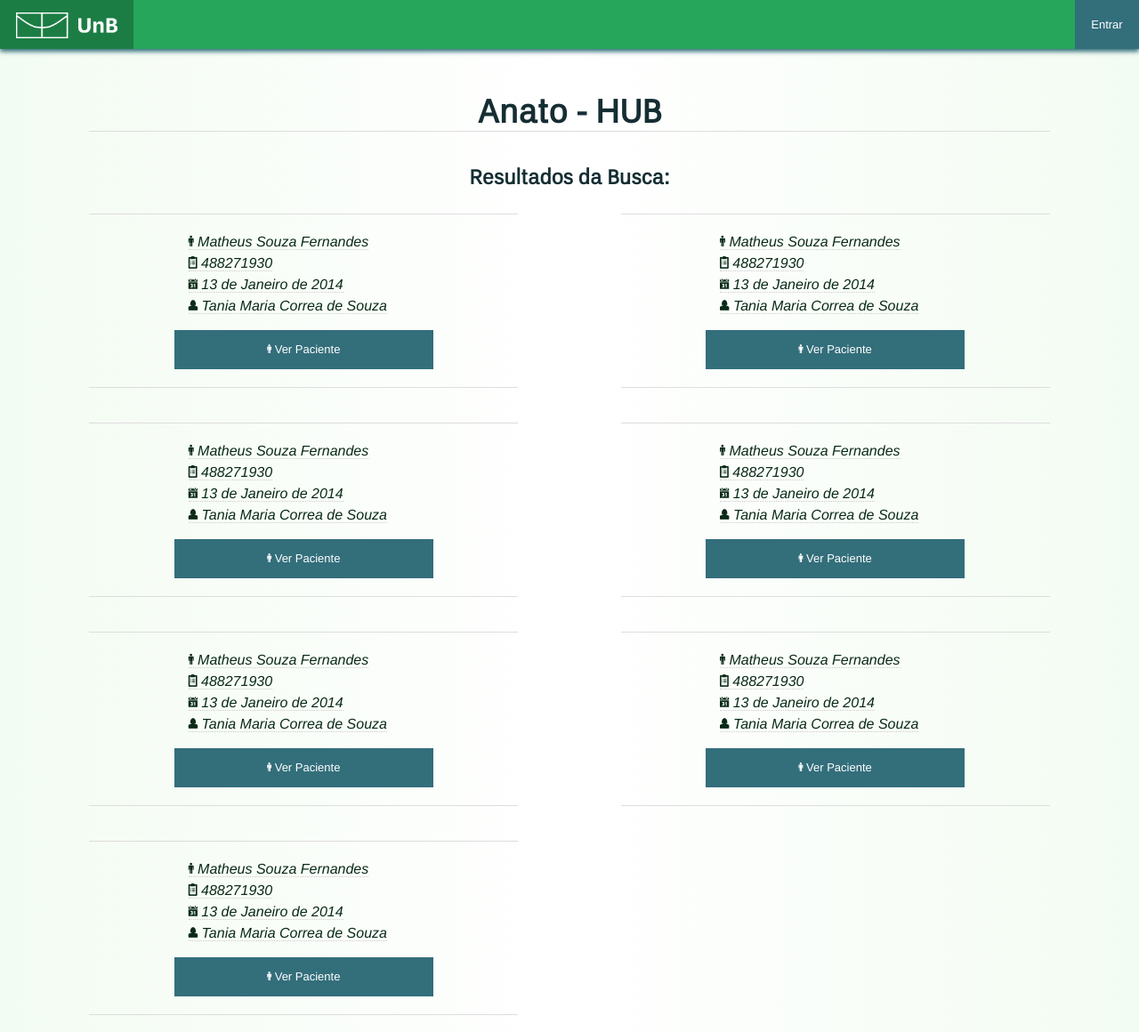
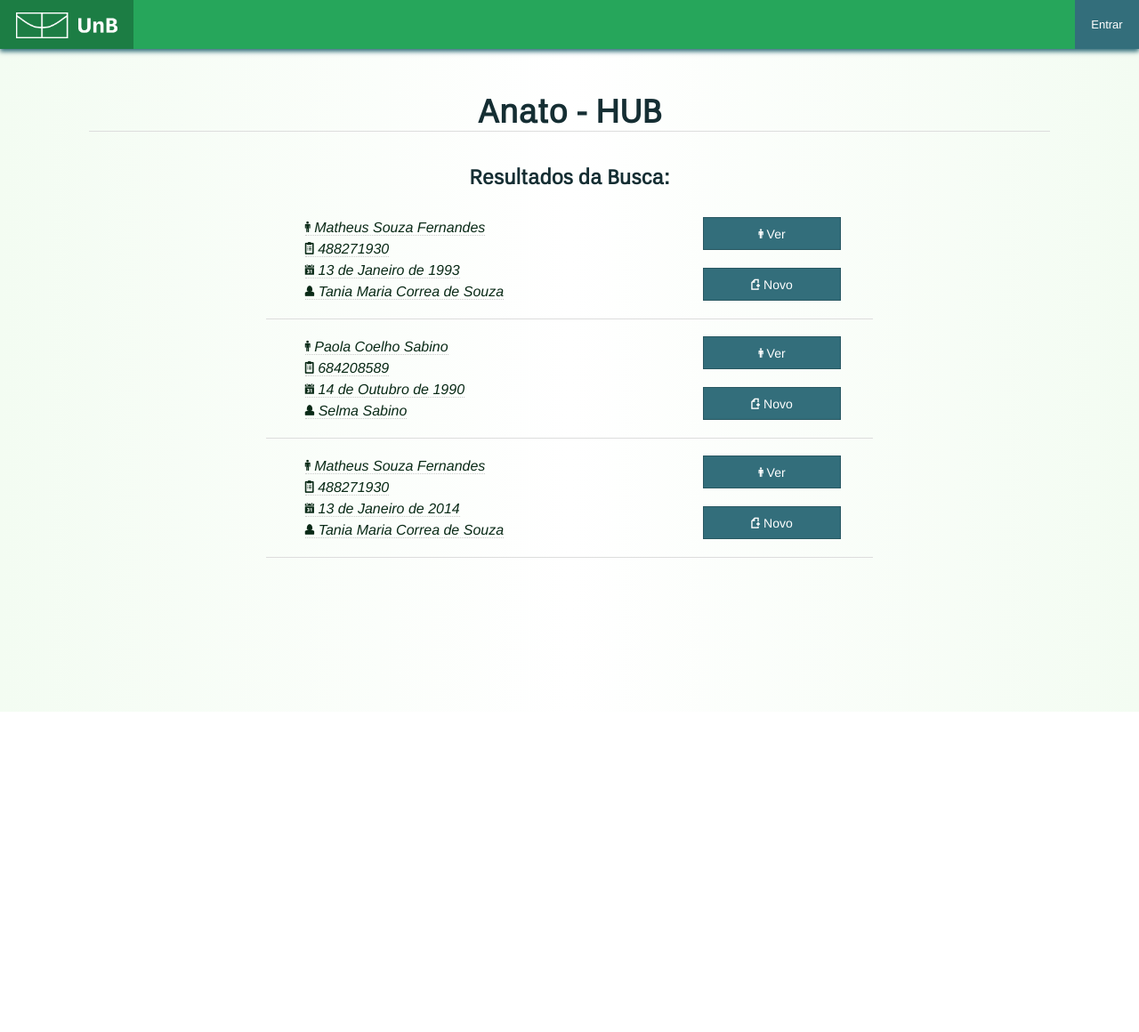
Before and after one commit to rodrigoncalves/anato-hub, a Django app: a page that uses templates/search_results.html in a window 1280 px wide. Shown: the whole page at 89% size. After the commit the page ends 800 px from the top, so only its background shows below. Run offline with Django 3.2, Linux system fonts and the light colour scheme; parts of the project's set-up code (start-up, migrations or seed data) failed here and were passed over.

Commit message:
atualizando tela de resultado de busca

```diff
--- a/templates/search_results.html
+++ b/templates/search_results.html
@@ -8,11 +8,74 @@
         <p><h2 class="title">Anato - HUB</h2></p>
         <hr>
         <p><h4 class="title">Resultados da Busca:</h4></p>
+        <br>
     </div>
 
-    <div class="small-15 medium-offset-1 medium-6 large-offset-1 large-6 columns end">
+    <div class="small-15 medium-12 large-8 row">
+        <div class="small-15 medium-10 columns">
+            <div class="small-14 small-centered columns">
+                <span data-tooltip aria-haspopup="true" class="has-tip" title="Nome do Paciente">
+                    <i class="fi-male"> Matheus Souza Fernandes</i>
+                </span>
+                <br>
+                <span data-tooltip aria-haspopup="true" class="has-tip" title="Nº Prontuário">
+                    <i class="fi-clipboard-notes"> 488271930</i>
+                </span>
+                <br>
+                <span data-tooltip aria-haspopup="true" class="has-tip" title="Data de Nascimento">
+                    <i class="fi-calendar"> 13 de Janeiro de 1993</i>
+                </span>
+                <br>
+                <span data-tooltip aria-haspopup="true" class="has-tip" title="Nome da Mãe">
+                    <i class="fi-torso-female"> Tania Maria Correa de Souza</i>
+                </span>
+                </div>
+            </div>
+        <div class="small-15 medium-5 columns">
+            <div class="small-14 small-centered columns">
+                <button class="postfix"><i class="fi-male"></i> Ver Paciente</button>
+            </div>
+            <div class="small-14 small-centered columns">
+                <button class="postfix"><i class="fi-page-add"></i> Novo Exame</button>
+            </div>
+        </div>
         <hr>
-        <div class="small-14 medium-13 medium-centered large-9 large-centered columns">
+    </div>
+
+    <div class="small-15 medium-12 large-8 row">
+        <div class="small-15 medium-10 columns">
+            <div class="small-14 small-centered columns">
+                <span data-tooltip aria-haspopup="true" class="has-tip" title="Nome do Paciente">
+                    <i class="fi-male"> Paola Coelho Sabino</i>
+                </span>
+                <br>
+                <span data-tooltip aria-haspopup="true" class="has-tip" title="Nº Prontuário">
+                    <i class="fi-clipboard-notes"> 684208589</i>
+                </span>
+                <br>
+                <span data-tooltip aria-haspopup="true" class="has-tip" title="Data de Nascimento">
+                    <i class="fi-calendar"> 14 de Outubro de 1990</i>
+                </span>
+                <br>
+                <span data-tooltip aria-haspopup="true" class="has-tip" title="Nome da Mãe">
+                    <i class="fi-torso-female"> Selma Sabino</i>
+                </span>
+                </div>
+            </div>
+        <div class="small-15 medium-5 columns">
+            <div class="small-14 small-centered columns">
+                <button class="postfix"><i class="fi-male"></i> Ver Paciente</button>
+            </div>
+            <div class="small-14 small-centered columns">
+                <button class="postfix"><i class="fi-page-add"></i> Novo Exame</button>
+            </div>
+        </div>
+        <hr>
+    </div>
+
+    <div class="small-15 medium-12 large-8 row">
+        <div class="small-15 medium-10 columns">
+            <div class="small-14 small-centered columns">
                 <span data-tooltip aria-haspopup="true" class="has-tip" title="Nome do Paciente">
                     <i class="fi-male"> Matheus Souza Fernandes</i>
                 </span>
@@ -29,161 +92,15 @@
                     <i class="fi-torso-female"> Tania Maria Correa de Souza</i>
                 </span>
                 </div>
-        <div class="small-10 small-centered columns">
-            <a href=""><button class="expand small" style="margin-top: 15px; margin-bottom: 0px;"><i class="fi-male"></i> Ver Paciente</button></a>
+            </div>
+        <div class="small-15 medium-5 columns">
+            <div class="small-14 small-centered columns">
+                <button class="postfix"><i class="fi-male"></i> Ver Paciente</button>
+            </div>
+            <div class="small-14 small-centered columns">
+                <button class="postfix"><i class="fi-page-add"></i> Novo Exame</button>
+            </div>
         </div>
         <hr>
     </div>
-
-        <div class="small-15 medium-offset-1 medium-6 large-offset-1 large-6 columns end">
-        <hr>
-        <div class="small-14 medium-13 medium-centered large-9 large-centered columns">
-            <span data-tooltip aria-haspopup="true" class="has-tip" title="Nome do Paciente">
-                <i class="fi-male"> Matheus Souza Fernandes</i>
-            </span>
-            <br>
-            <span data-tooltip aria-haspopup="true" class="has-tip" title="Nº Prontuário">
-                <i class="fi-clipboard-notes"> 488271930</i>
-            </span>
-            <br>
-            <span data-tooltip aria-haspopup="true" class="has-tip" title="Data de Nascimento">
-                <i class="fi-calendar"> 13 de Janeiro de 2014</i>
-            </span>
-            <br>
-            <span data-tooltip aria-haspopup="true" class="has-tip" title="Nome da Mãe">
-                <i class="fi-torso-female"> Tania Maria Correa de Souza</i>
-            </span>
-        </div>
-        <div class="small-10 small-centered columns">
-            <a href=""><button class="expand small" style="margin-top: 15px; margin-bottom: 0px;"><i class="fi-male"></i> Ver Paciente</button></a>
-        </div>
-        <hr>
-    </div>
-
-        <div class="small-15 medium-offset-1 medium-6 large-offset-1 large-6 columns end">
-        <hr>
-        <div class="small-14 medium-13 medium-centered large-9 large-centered columns">
-            <span data-tooltip aria-haspopup="true" class="has-tip" title="Nome do Paciente">
-                <i class="fi-male"> Matheus Souza Fernandes</i>
-            </span>
-            <br>
-            <span data-tooltip aria-haspopup="true" class="has-tip" title="Nº Prontuário">
-                <i class="fi-clipboard-notes"> 488271930</i>
-            </span>
-            <br>
-            <span data-tooltip aria-haspopup="true" class="has-tip" title="Data de Nascimento">
-                <i class="fi-calendar"> 13 de Janeiro de 2014</i>
-            </span>
-            <br>
-            <span data-tooltip aria-haspopup="true" class="has-tip" title="Nome da Mãe">
-                <i class="fi-torso-female"> Tania Maria Correa de Souza</i>
-            </span>
-        </div>
-        <div class="small-10 small-centered columns">
-            <a href=""><button class="expand small" style="margin-top: 15px; margin-bottom: 0px;"><i class="fi-male"></i> Ver Paciente</button></a>
-        </div>
-        <hr>
-    </div>
-
-        <div class="small-15 medium-offset-1 medium-6 large-offset-1 large-6 columns end">
-        <hr>
-        <div class="small-14 medium-13 medium-centered large-9 large-centered columns">
-            <span data-tooltip aria-haspopup="true" class="has-tip" title="Nome do Paciente">
-                <i class="fi-male"> Matheus Souza Fernandes</i>
-            </span>
-            <br>
-            <span data-tooltip aria-haspopup="true" class="has-tip" title="Nº Prontuário">
-                <i class="fi-clipboard-notes"> 488271930</i>
-            </span>
-            <br>
-            <span data-tooltip aria-haspopup="true" class="has-tip" title="Data de Nascimento">
-                <i class="fi-calendar"> 13 de Janeiro de 2014</i>
-            </span>
-            <br>
-            <span data-tooltip aria-haspopup="true" class="has-tip" title="Nome da Mãe">
-                <i class="fi-torso-female"> Tania Maria Correa de Souza</i>
-            </span>
-        </div>
-        <div class="small-10 small-centered columns">
-            <a href=""><button class="expand small" style="margin-top: 15px; margin-bottom: 0px;"><i class="fi-male"></i> Ver Paciente</button></a>
-        </div>
-        <hr>
-    </div>
-
-        <div class="small-15 medium-offset-1 medium-6 large-offset-1 large-6 columns end">
-        <hr>
-        <div class="small-14 medium-13 medium-centered large-9 large-centered columns">
-            <span data-tooltip aria-haspopup="true" class="has-tip" title="Nome do Paciente">
-                <i class="fi-male"> Matheus Souza Fernandes</i>
-            </span>
-            <br>
-            <span data-tooltip aria-haspopup="true" class="has-tip" title="Nº Prontuário">
-                <i class="fi-clipboard-notes"> 488271930</i>
-            </span>
-            <br>
-            <span data-tooltip aria-haspopup="true" class="has-tip" title="Data de Nascimento">
-                <i class="fi-calendar"> 13 de Janeiro de 2014</i>
-            </span>
-            <br>
-            <span data-tooltip aria-haspopup="true" class="has-tip" title="Nome da Mãe">
-                <i class="fi-torso-female"> Tania Maria Correa de Souza</i>
-            </span>
-        </div>
-        <div class="small-10 small-centered columns">
-            <a href=""><button class="expand small" style="margin-top: 15px; margin-bottom: 0px;"><i class="fi-male"></i> Ver Paciente</button></a>
-        </div>
-        <hr>
-    </div>
-
-        <div class="small-15 medium-offset-1 medium-6 large-offset-1 large-6 columns end">
-        <hr>
-        <div class="small-14 medium-13 medium-centered large-9 large-centered columns">
-            <span data-tooltip aria-haspopup="true" class="has-tip" title="Nome do Paciente">
-                <i class="fi-male"> Matheus Souza Fernandes</i>
-            </span>
-            <br>
-            <span data-tooltip aria-haspopup="true" class="has-tip" title="Nº Prontuário">
-                <i class="fi-clipboard-notes"> 488271930</i>
-            </span>
-            <br>
-            <span data-tooltip aria-haspopup="true" class="has-tip" title="Data de Nascimento">
-                <i class="fi-calendar"> 13 de Janeiro de 2014</i>
-            </span>
-            <br>
-            <span data-tooltip aria-haspopup="true" class="has-tip" title="Nome da Mãe">
-                <i class="fi-torso-female"> Tania Maria Correa de Souza</i>
-            </span>
-        </div>
-        <div class="small-10 small-centered columns">
-            <a href=""><button class="expand small" style="margin-top: 15px; margin-bottom: 0px;"><i class="fi-male"></i> Ver Paciente</button></a>
-        </div>
-        <hr>
-    </div>
-
-        <div class="small-15 medium-offset-1 medium-6 large-offset-1 large-6 columns end">
-        <hr>
-        <div class="small-14 medium-13 medium-centered large-9 large-centered columns">
-            <span data-tooltip aria-haspopup="true" class="has-tip" title="Nome do Paciente">
-                <i class="fi-male"> Matheus Souza Fernandes</i>
-            </span>
-            <br>
-            <span data-tooltip aria-haspopup="true" class="has-tip" title="Nº Prontuário">
-                <i class="fi-clipboard-notes"> 488271930</i>
-            </span>
-            <br>
-            <span data-tooltip aria-haspopup="true" class="has-tip" title="Data de Nascimento">
-                <i class="fi-calendar"> 13 de Janeiro de 2014</i>
-            </span>
-            <br>
-            <span data-tooltip aria-haspopup="true" class="has-tip" title="Nome da Mãe">
-                <i class="fi-torso-female"> Tania Maria Correa de Souza</i>
-            </span>
-        </div>
-        <div class="small-10 small-centered columns">
-            <a href=""><button class="expand small" style="margin-top: 15px; margin-bottom: 0px;"><i class="fi-male"></i> Ver Paciente</button></a>
-        </div>
-        <hr>
-    </div>
-
-
 {% endblock %}
```
Lines whose indentation alone changed are shown as unchanged.
